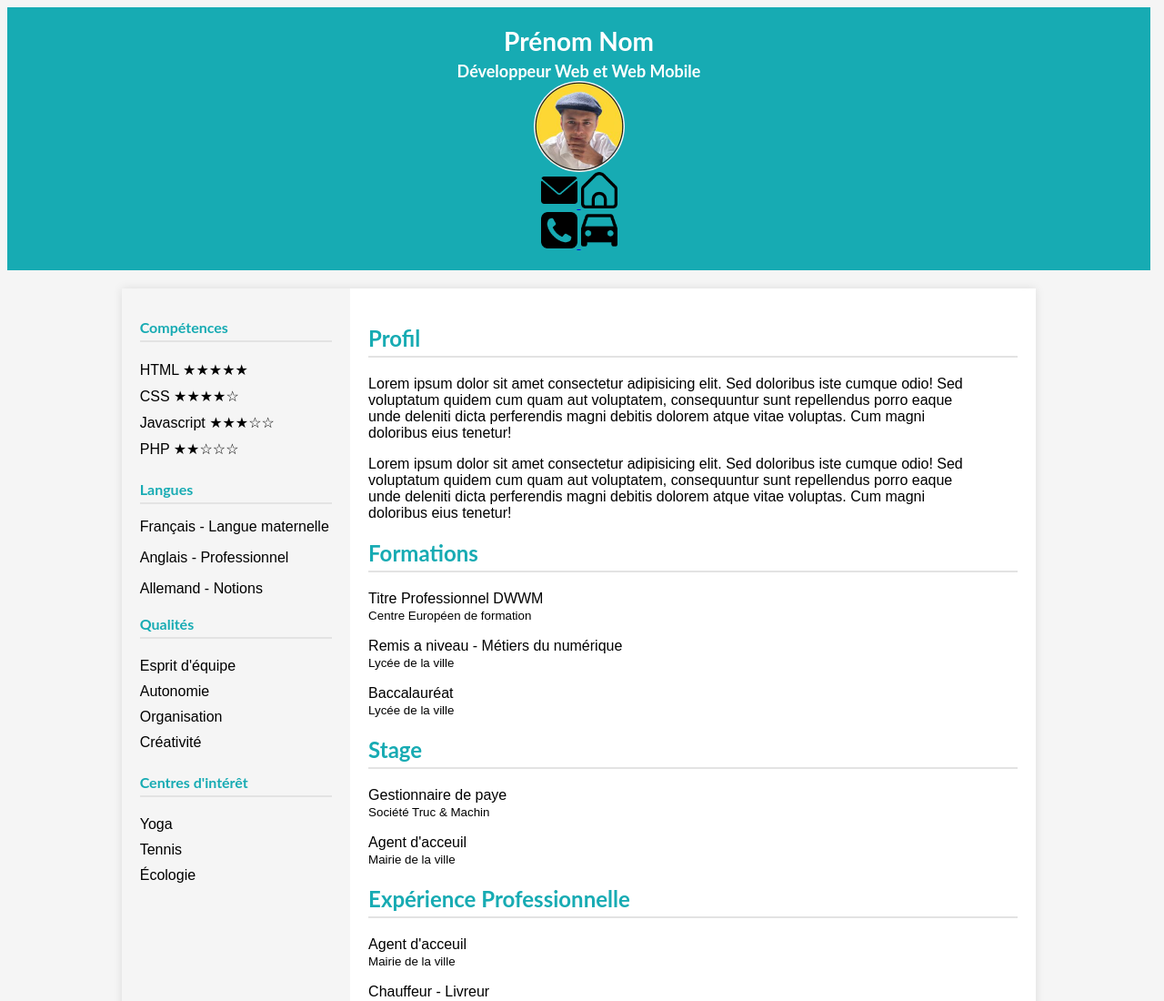
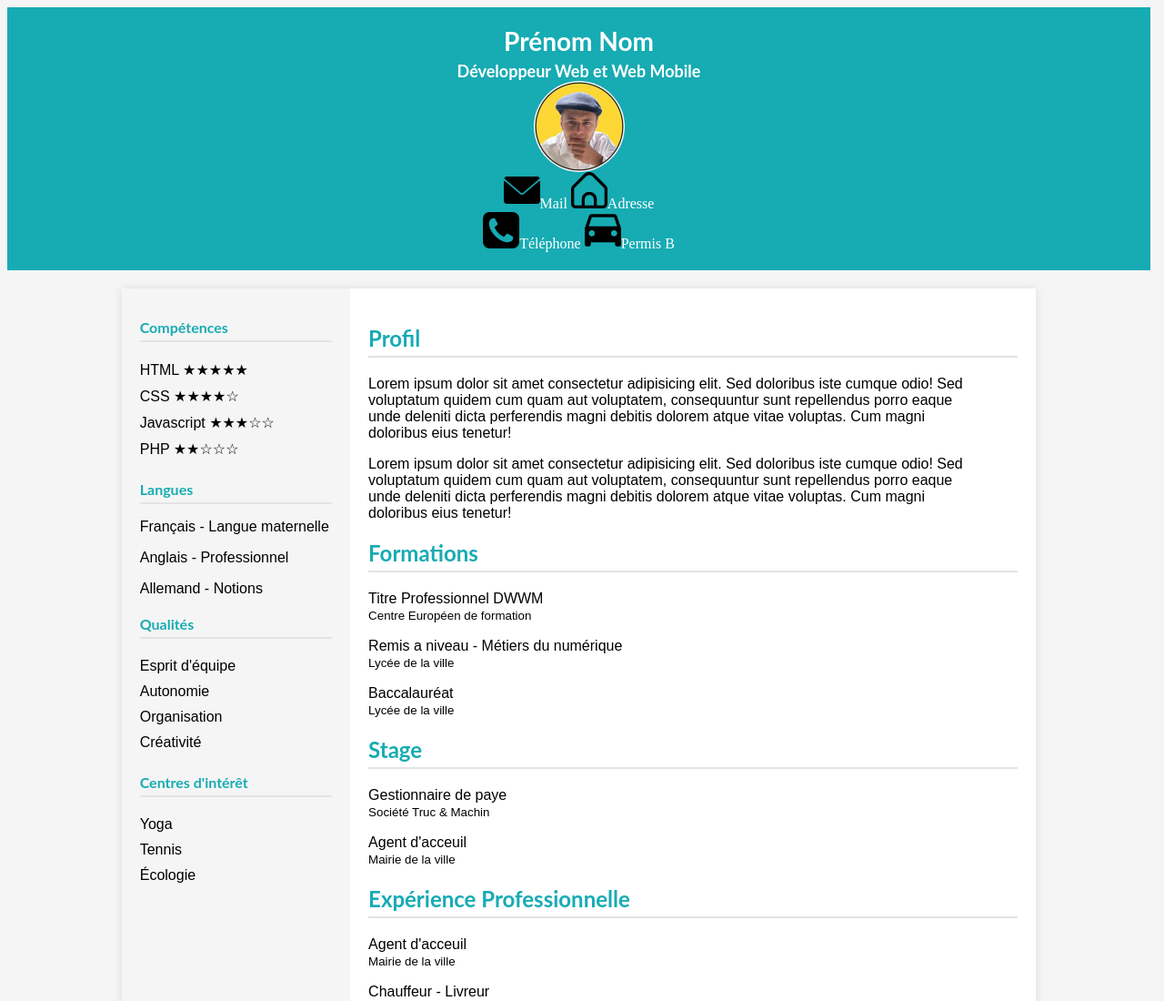
Before and after one commit to Vitraxe/Giard_Alexandre_Devoir_3_CV_HTML_CSS.zip, a plain HTML site: page index.html in a window 1280 px wide. Shown: the top 1100 px of the page at 91% size. Drawn offline with Linux system fonts and the light colour scheme.

Commit message:
modification header

```diff
--- a/index.html
+++ b/index.html
@@ -9,27 +9,20 @@
 <body>
 
     <header>
+
         <h1>Prénom Nom</h1>
         <h2>Développeur Web et Web Mobile</h2>
         <div class="PP">
             <img src="image/pp.jpg" alt="Photo de profil">
         </div>
         <div class="contacte-1">
-            <a href="https://www.facebook.com" target="_blank">
-                <img src="image/enveloppe.png" alt="Mail">
-            </a>
-            <a href="https://www.twitter.com" target="_blank">
-                <img src="image/maison.png" alt="Adresse">
-            </a>
+            <span><img src="image/enveloppe.png" alt="Mail">Mail</span>
+            <span><img src="image/maison.png" alt="Adresse">Adresse</span>
         </div>
+
         <div class="contacte-2">
-            <a href="https://www.facebook.com" target="_blank">
-                <img src="image/bouton-de-symbole-de-telephone.png" alt="Télephone">
-            </a>
-            <a href="https://www.twitter.com" target="_blank">
-                <img src="image/voiture.png" alt="Permis B">
-            </a>
-
+            <span><img src="image/bouton-de-symbole-de-telephone.png" alt="Téléphone">Téléphone</span>
+            <span><img src="image/voiture.png" alt="Permis-B">Permis B</span>
         </div>
 
     </header>
```
